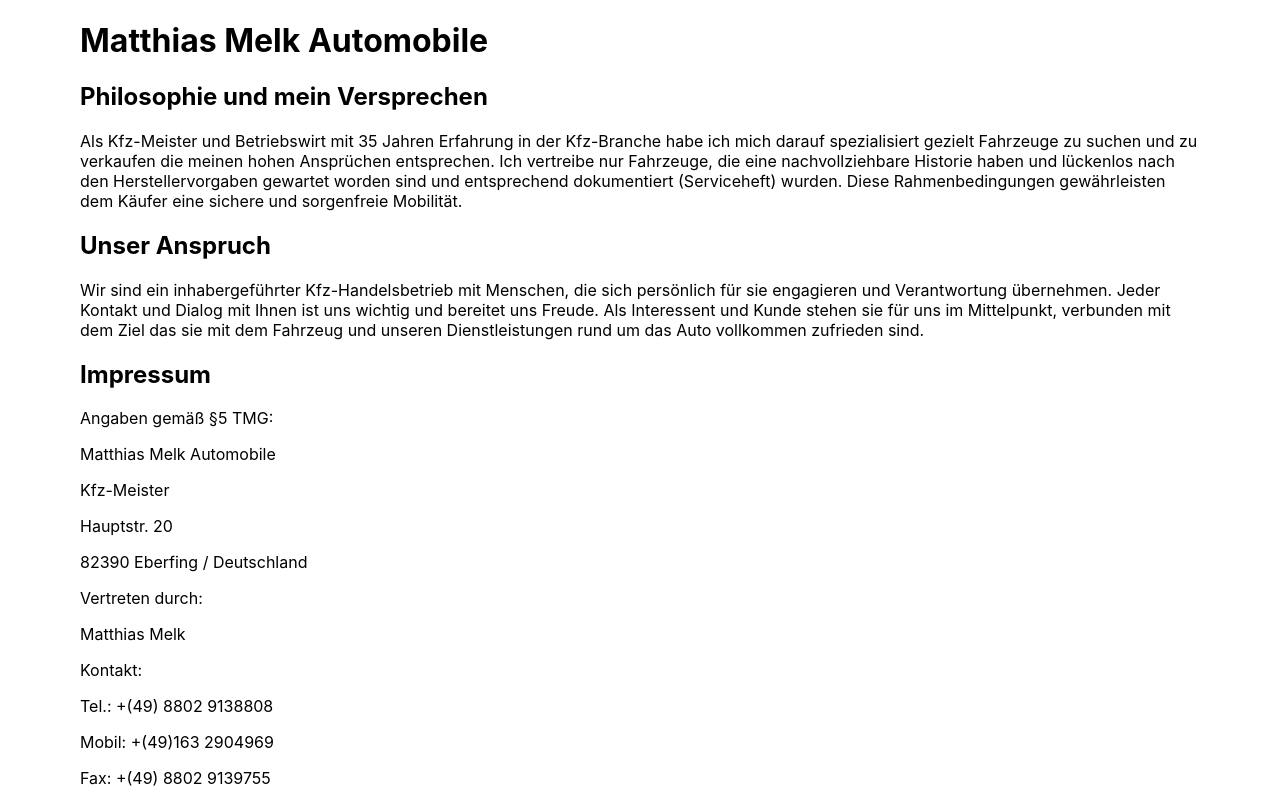
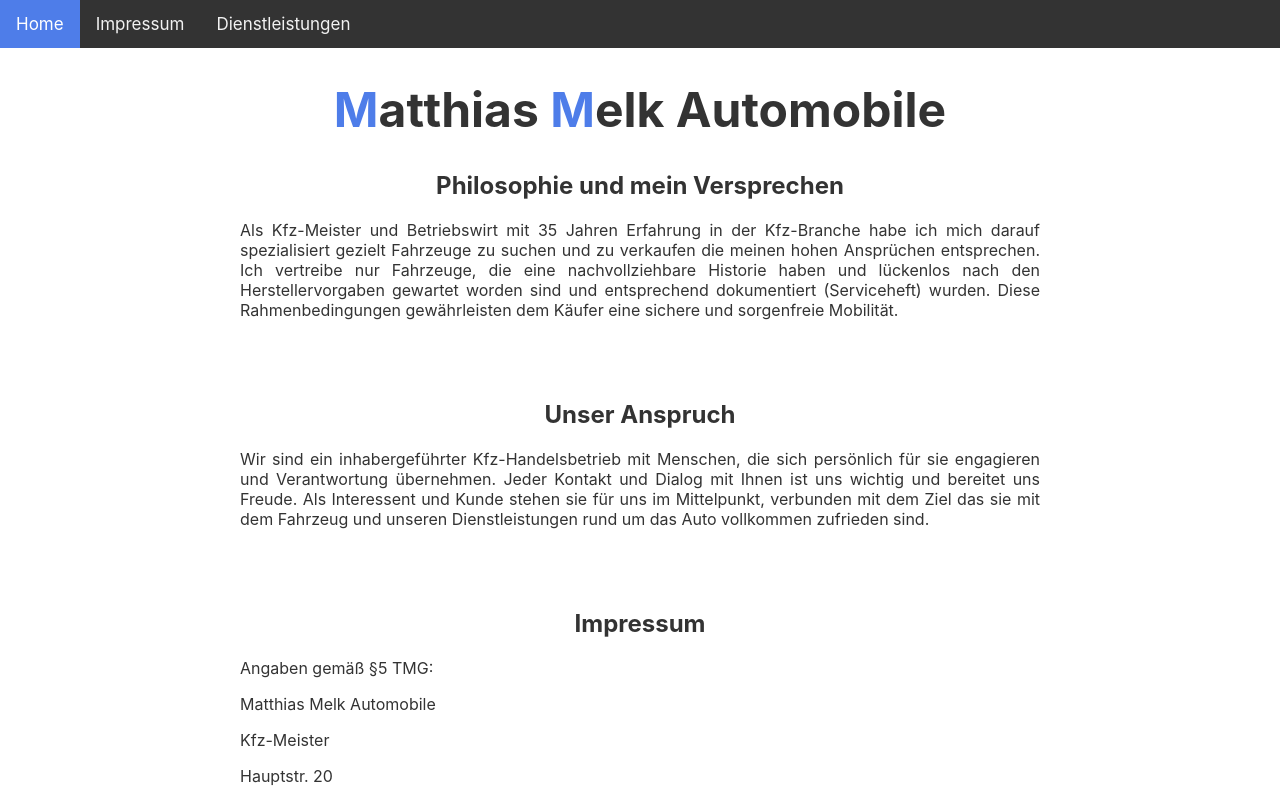
Before and after one commit to janikmatzel/matthias-melk-automobile, a React (Create React App) app: page / in a window 1280 px wide. Shown: the top 800 px of the page. Built offline with nearby package versions, Linux system fonts and the light colour scheme.

Commit message:
Work on design

```diff
--- a/src/App.css
+++ b/src/App.css
@@ -1,6 +1,59 @@
 .App {
-    margin-left: 5em;
-    margin-right: 5em;
-    align-items: center;
+    text-align: center;
+    color: #333;
+}
+
+h1 {
+    display: flex;
+    align-content: center;
     justify-content: center;
+    font-size: 3em;
 }
+
+h2 {
+    text-align: center;
+}
+
+.blue {
+    color: #4e7de9;
+}
+
+.textbox {
+    width: 50em;
+    margin-left: auto;
+    margin-right: auto;
+    margin-bottom: 5em;
+    text-align: justify;
+}
+
+.contact {
+    display: flex;
+}
+
+/* Add a black background color to the top navigation */
+.topnav {
+    background-color: #333;
+    overflow: hidden;
+}
+
+/* Style the links inside the navigation bar */
+.topnav a {
+    float: left;
+    color: #f2f2f2;
+    text-align: center;
+    padding: 14px 16px;
+    text-decoration: none;
+    font-size: 17px;
+}
+
+/* Change the color of links on hover */
+.topnav a:hover {
+    background-color: #ddd;
+    color: black;
+}
+
+/* Add a color to the active/current link */
+.topnav a.active {
+    background-color: #4e7de9;
+    color: white;
+}
--- a/src/App.js
+++ b/src/App.js
@@ -3,23 +3,29 @@ import './App.css';
 function App() {
   return (
     <div className="App">
-      <h1>Matthias Melk Automobile</h1>
+      <div class="topnav">
+        <a class="active" href="#home">Home</a>
+        <a href="#news">Impressum</a>
+        <a href="#contact">Dienstleistungen</a>
+      </div>
 
-      <div className="Philosophie">
+      <h1><div className="blue">M</div>atthias&nbsp;<div className="blue">M</div>elk Automobile</h1>
+
+      <div className="textbox">
         <h2>Philosophie und mein Versprechen</h2>
         Als Kfz-Meister und Betriebswirt mit 35 Jahren Erfahrung in der Kfz-Branche habe ich mich darauf spezialisiert gezielt Fahrzeuge zu suchen und zu verkaufen die meinen hohen Ansprüchen entsprechen.
         Ich vertreibe nur Fahrzeuge, die eine nachvollziehbare Historie haben und lückenlos nach den Herstellervorgaben gewartet worden sind und entsprechend dokumentiert (Serviceheft) wurden.
         Diese Rahmenbedingungen gewährleisten dem Käufer eine sichere und sorgenfreie Mobilität.
       </div>
 
-      <div>
+      <div className="textbox">
         <h2>Unser Anspruch</h2>
         Wir sind ein inhabergeführter Kfz-Handelsbetrieb mit Menschen, die sich persönlich für sie engagieren und Verantwortung übernehmen.
         Jeder Kontakt und Dialog mit Ihnen ist uns wichtig und bereitet uns Freude.
         Als Interessent und Kunde stehen sie für uns im Mittelpunkt, verbunden mit dem Ziel das sie mit dem Fahrzeug und unseren Dienstleistungen rund um das Auto vollkommen zufrieden sind.
       </div>
 
-      <div className="Impressum">
+      <div className="textbox">
         <h2>Impressum</h2>
         <p>Angaben gemäß §5 TMG:</p>
         <p></p>
@@ -43,12 +49,10 @@ function App() {
       </div>
 
 
-      <div className="Kontakt">
+      <div className="textbox">
         <h2>Kontakt</h2>
         <p></p>
-        <p>Matthias</p>
-        <p>Melk</p>
-        <p>Automobile</p>
+        <div className="contact"><div className="blue">M</div>atthias&nbsp;<div className="blue">M</div>elk Automobile</div>
         <p></p>
         <p>Postanschrift:</p>
         <p>Hauptstr. 20</p>
```
